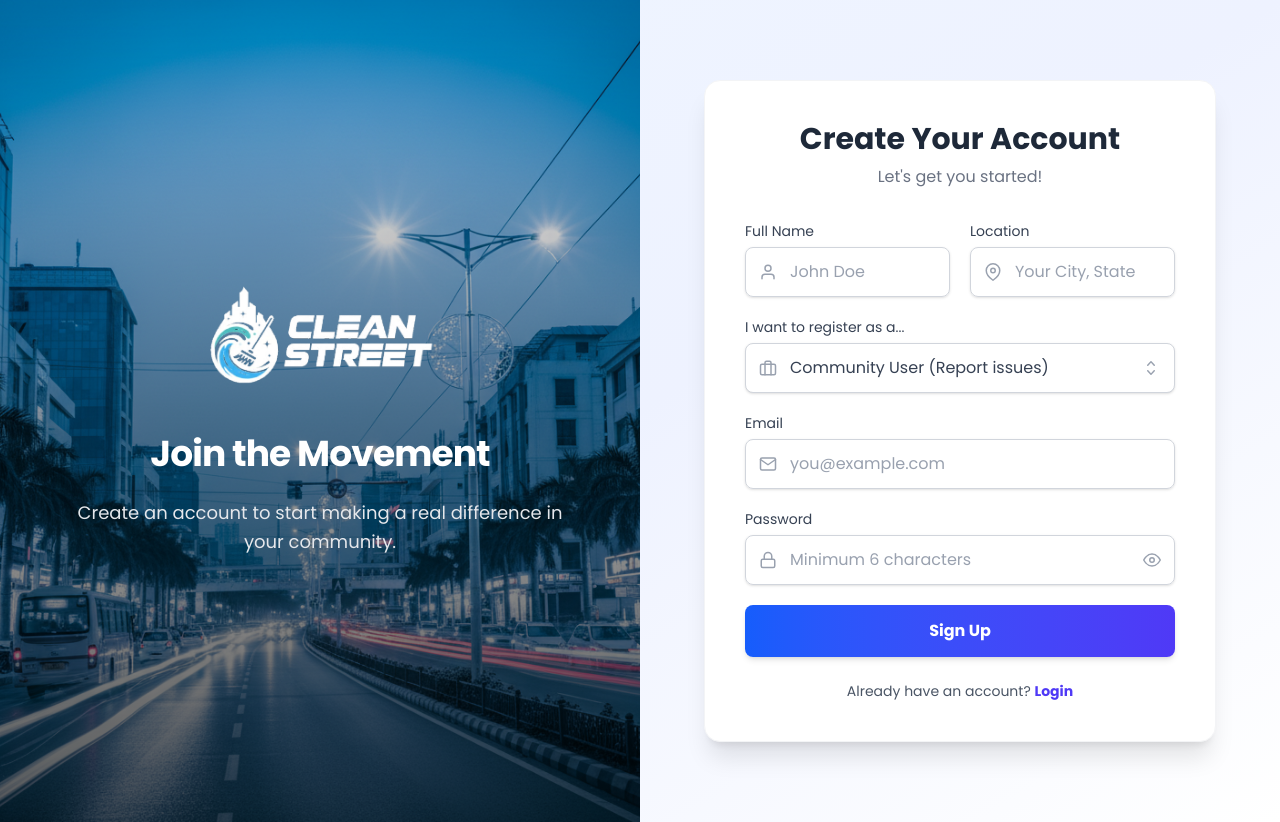
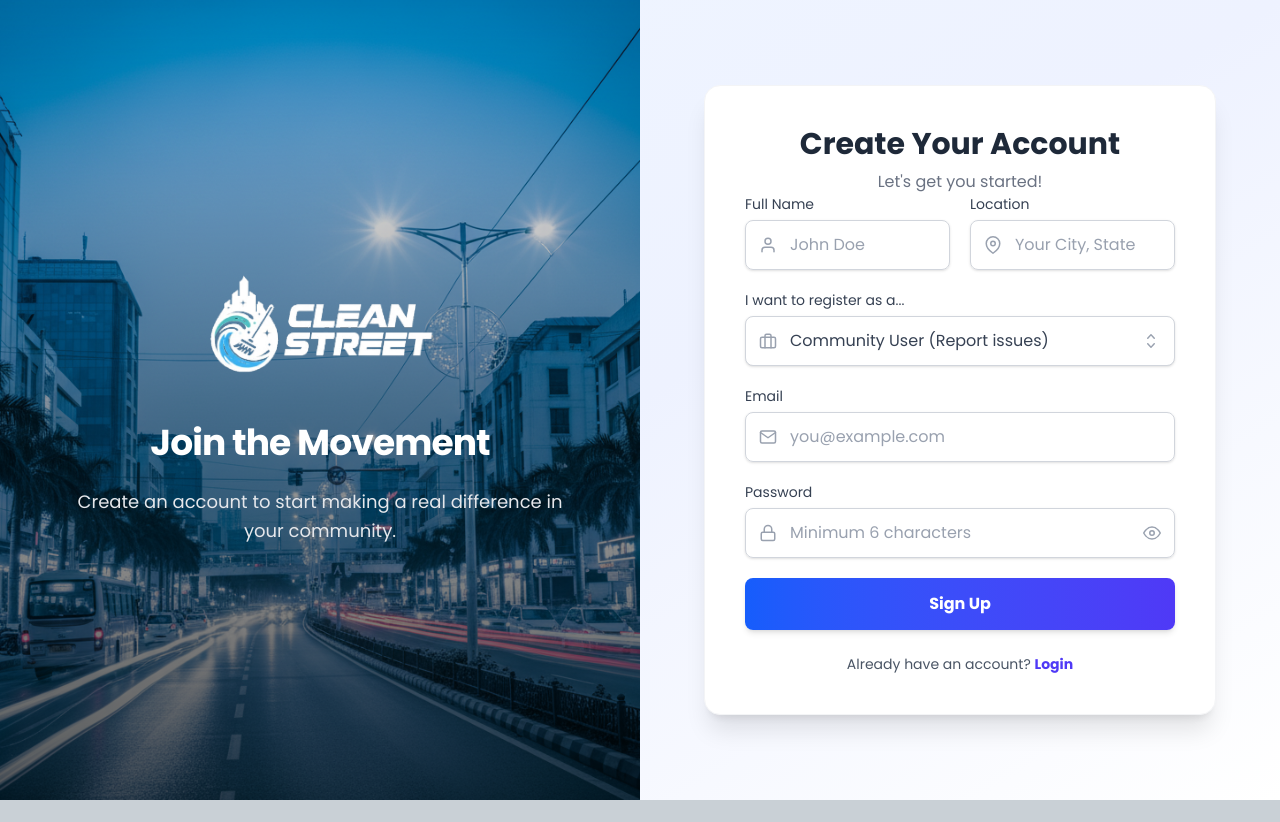
Before and after one commit to Vimalvidyadhaaranjai/Clean-street-infosys-project, a React (Vite) app in the folder frontend/: page /register in a window 1280 px wide. After the commit the page ends 800 px from the top, so only its background shows below. Built offline with nearby package versions, Linux system fonts and the light colour scheme; no server answers.

Commit message:
UI fix in register page

```diff
--- a/frontend/src/pages/Register.jsx
+++ b/frontend/src/pages/Register.jsx
@@ -66,7 +66,7 @@ const backend_Url = import.meta.env.VITE_BACKEND_URL || "http://localhost:3002";
   };
 
   return (
-    <div className="min-h-screen flex bg-gradient-to-br from-blue-50 via-indigo-50 to-white">
+    <div className="min-h-screen  flex bg-gradient-to-br from-blue-50 via-indigo-50 to-white">
       <Toaster position="top-right" reverseOrder={false} /> {/* <-- Add Toaster */}
       {/* Left Column - Image and Welcome Text */}
       {/* === IMAGE UPDATE: Changed to street1.png === */}
@@ -90,8 +90,8 @@ const backend_Url = import.meta.env.VITE_BACKEND_URL || "http://localhost:3002";
       {/* Right Column - Registration Form */}
       {/* === STYLE UPDATE: Centered form with card styling === */}
       <div className="w-full lg:w-1/2 flex items-center justify-center p-6 sm:p-12 overflow-y-auto"> {/* Added overflow-y-auto */}
-        <div className="w-full max-w-lg bg-white p-8 sm:p-10 rounded-2xl shadow-xl border border-gray-100 animate-fade-in-up my-8"> {/* Added my-8 for vertical spacing */}
-          <div className="text-center mb-8">
+        <div className="w-full max-w-lg bg-white p-8 sm:p-10 rounded-2xl shadow-xl border border-gray-100 animate-fade-in-up "> {/* Added my-8 for vertical spacing */}
+          <div className="text-center ">
             <h2 className="text-3xl font-bold text-gray-800">Create Your Account</h2>
             <p className="text-gray-500 mt-2">Let's get you started!</p>
           </div>
```
